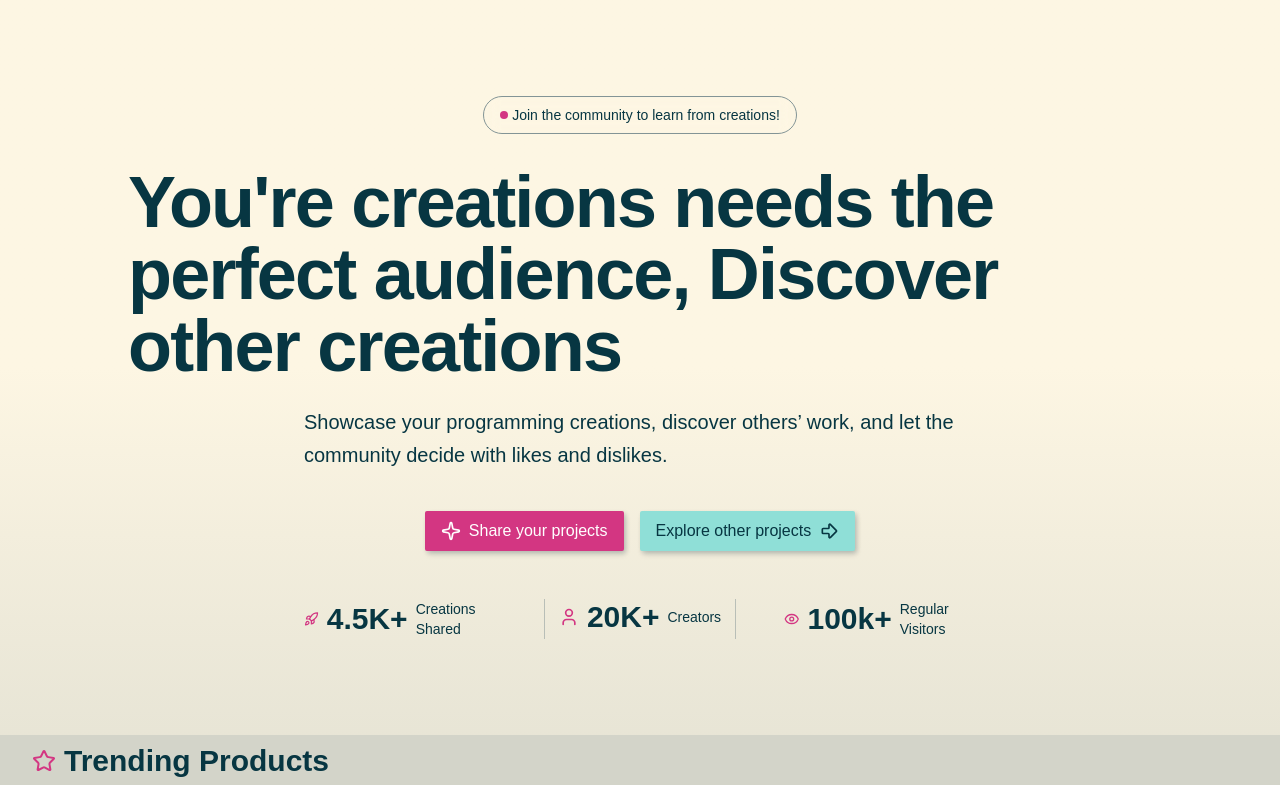
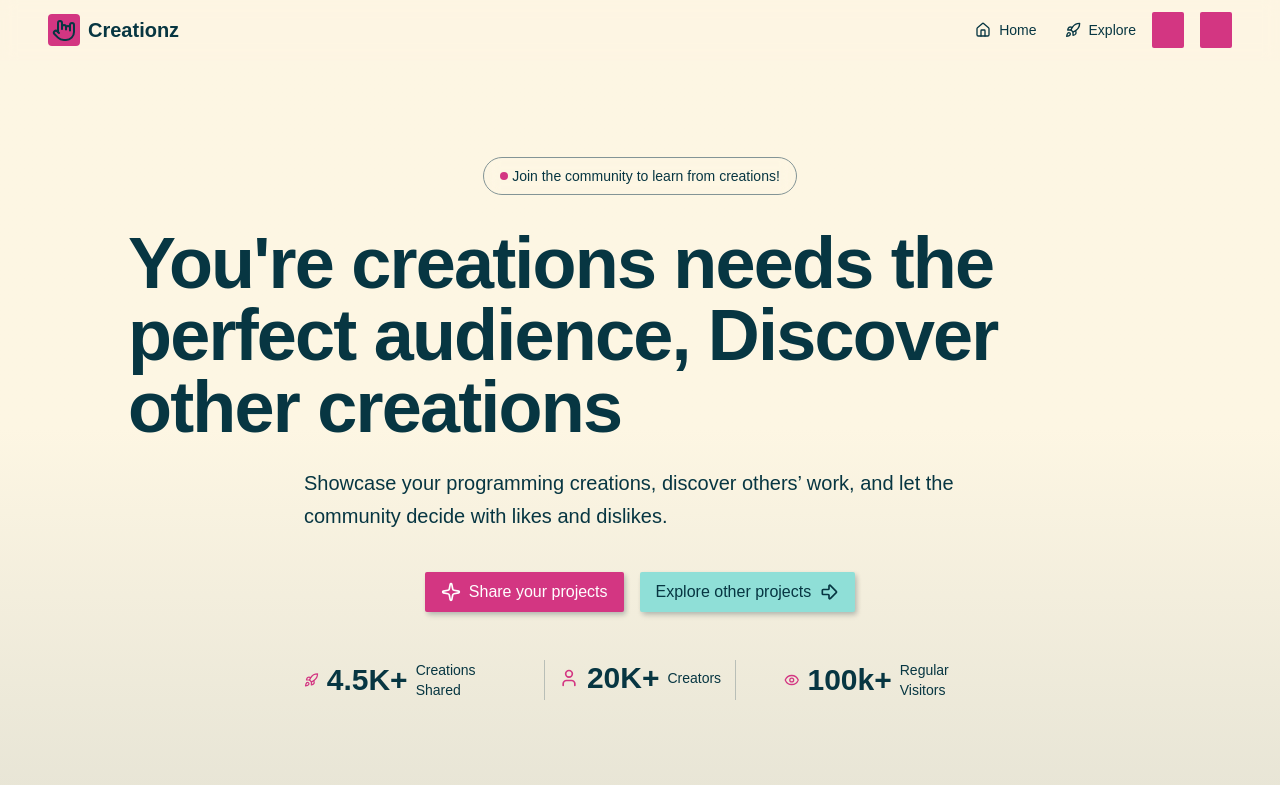
Before and after one commit to kryyo1441/creations, a Next.js app: page / in a window 1280 px wide. Shown: the top 785 px of the page. Built offline with nearby package versions, Linux system fonts and the light colour scheme.

Commit message:
Add Header component and update layout title

```diff
--- a/app/layout.tsx
+++ b/app/layout.tsx
@@ -1,6 +1,7 @@
 import type { Metadata } from "next";
 import { Geist, Geist_Mono } from "next/font/google";
 import "./globals.css";
+import Header from "@/components/common/header";
 
 const geistSans = Geist({
   variable: "--font-geist-sans",
@@ -12,7 +13,7 @@ const geistMono = Geist_Mono({
   subsets: ["latin"],
 })
 export const metadata: Metadata = {
-  title: "Creations",
+  title: "Creationz",
   description: "Discover creativity and showcase your programming projects to the world.",
 };
 
@@ -26,6 +27,7 @@ export default function RootLayout({
       <body
         className={`${geistSans.variable} ${geistMono.variable} antialiased`}
       >
+        <Header></Header>
         {children}
       </body>
     </html>
--- /dev/null
+++ b/components/common/header.tsx
@@ -0,0 +1,45 @@
+import { HandMetal, HomeIcon, Rocket } from "lucide-react"
+import Link from "next/link"
+import { Button } from "../ui/button"
+
+
+const Logo = () => {
+    return(
+        <Link href="/" className="flex items-center gap-2 group">
+            <div className="size-8 rounded-lg bg-primary flex items-center justify-center">
+                <HandMetal/>
+            </div>
+                <span className="text-xl font-bold">
+                    Creationz
+                </span>
+        </Link>
+    )
+}
+
+export default function Header(){
+    return(
+        <header className="sticky top-0 z-50 border-b border-background/95 backdrop-blur supports-backdrop-filter:bg-background/60">
+            <div className="wrapper px-12 ">
+                <div className="flex h-15 items-center justify-between">
+                <Logo></Logo>
+                <nav className="flex items-center gap-1">
+                    <Link href="/" className="flex items-center gap-2 px-3 py-2 text-sm font-medium text-muted-foreground hover:text-foreground transition-colors hover:bg-muted/50">
+                        <HomeIcon className="size-4"></HomeIcon>
+                        <span>Home</span>
+                    </Link>
+                    <Link href="/" className="flex items-center gap-2 px-3 py-2 text-sm font-medium text-muted-foreground hover:text-foreground transition-colors hover:bg-muted/50">
+                        <Rocket className="size-4"></Rocket>
+                        <span>Explore</span>
+                    </Link>
+                    <div className="flex items-center gap-4">
+                        <Button asChild>
+                            <Link href="/submit"></Link>
+                        </Button>
+                        <Button></Button>
+                    </div>
+                </nav>
+                </div>
+            </div>
+        </header>
+    )
+}
```
Also changed, not shown: components/common/footer.tsx (added).
